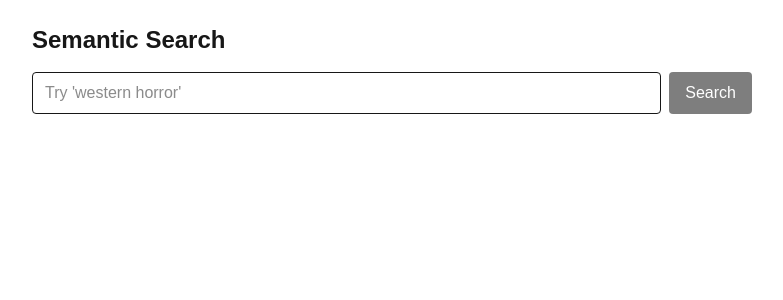
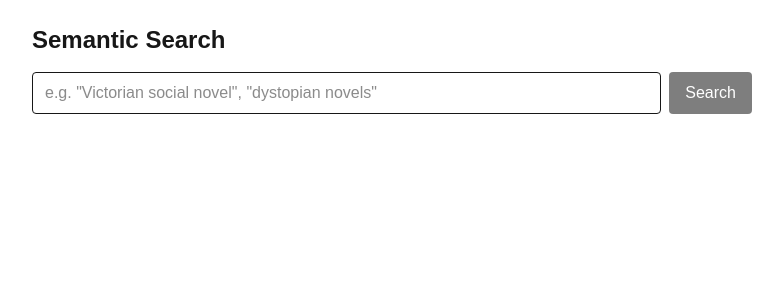
Before and after one commit to donnchadh00/explainable-book-recs, a Next.js app in the folder frontend/: page /search in a window 1280 px wide. Shown: the top 300 px of the page, without its empty margins (248-1031 px from the left). Built offline with nearby package versions, Linux system fonts and the light colour scheme.

Commit message:
chore(frontend): update placeholder text on semantic search input

```diff
--- a/frontend/src/app/search/page.tsx
+++ b/frontend/src/app/search/page.tsx
@@ -20,7 +20,7 @@ export default function SemanticSearchPage() {
         <div className="max-w-3xl mx-auto p-6 space-y-4">
             <h1 className="text-2xl font-semibold">Semantic Search</h1>
             <div className="flex gap-2">
-                <input className="border rounded px-3 py-2 w-full" value={q} onChange={e=>setQ(e.target.value)} placeholder="Try 'western horror'"/>
+                <input className="border rounded px-3 py-2 w-full" value={q} onChange={e=>setQ(e.target.value)} placeholder='e.g. "Victorian social novel", "dystopian novels"'/>
                 <button onClick={run} className="px-4 py-2 rounded bg-black text-white disabled:opacity-50" disabled={!q || loading}>{loading? 'Searching…' : 'Search'}</button>
             </div>
             {results && (
```
